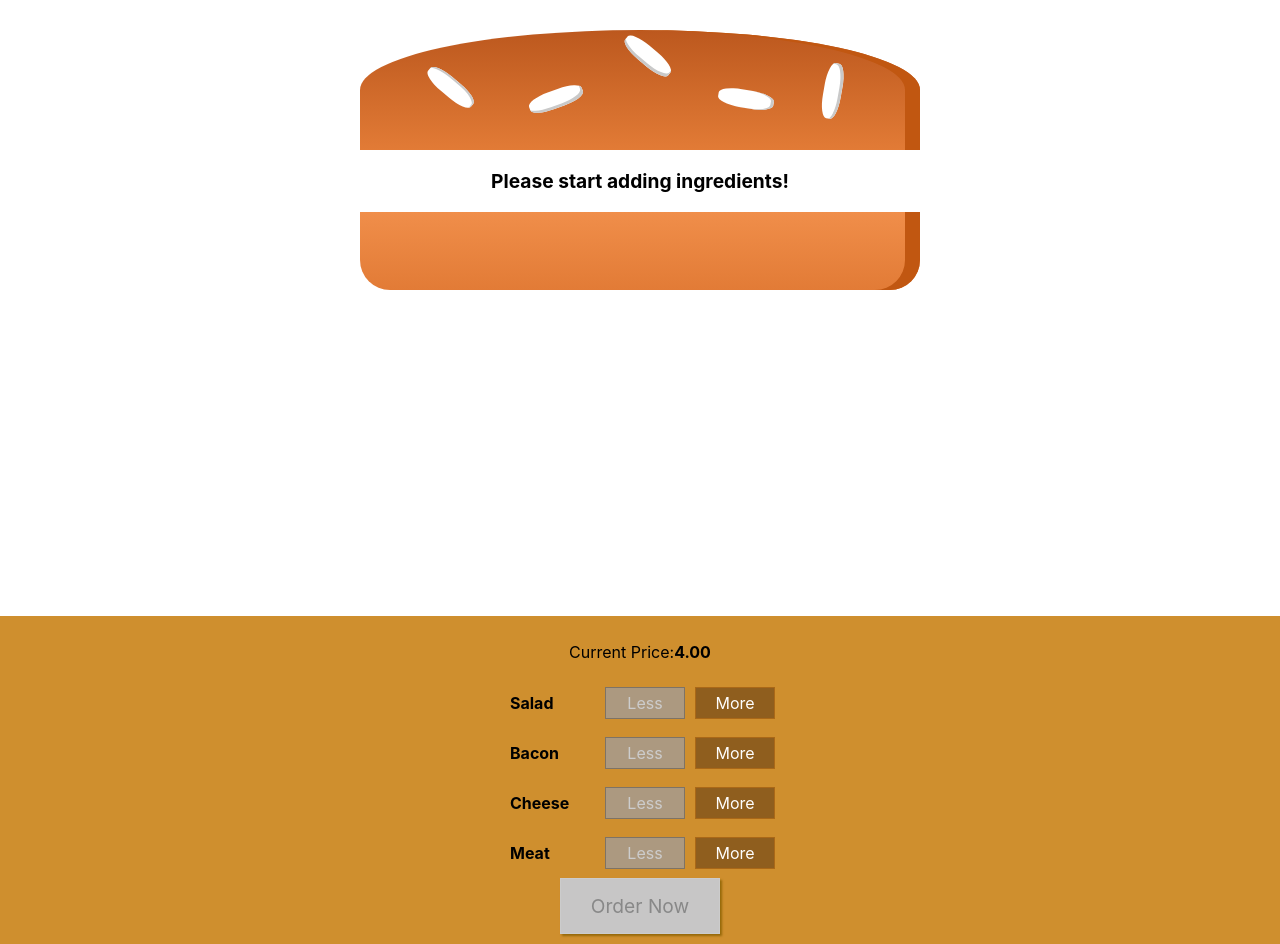
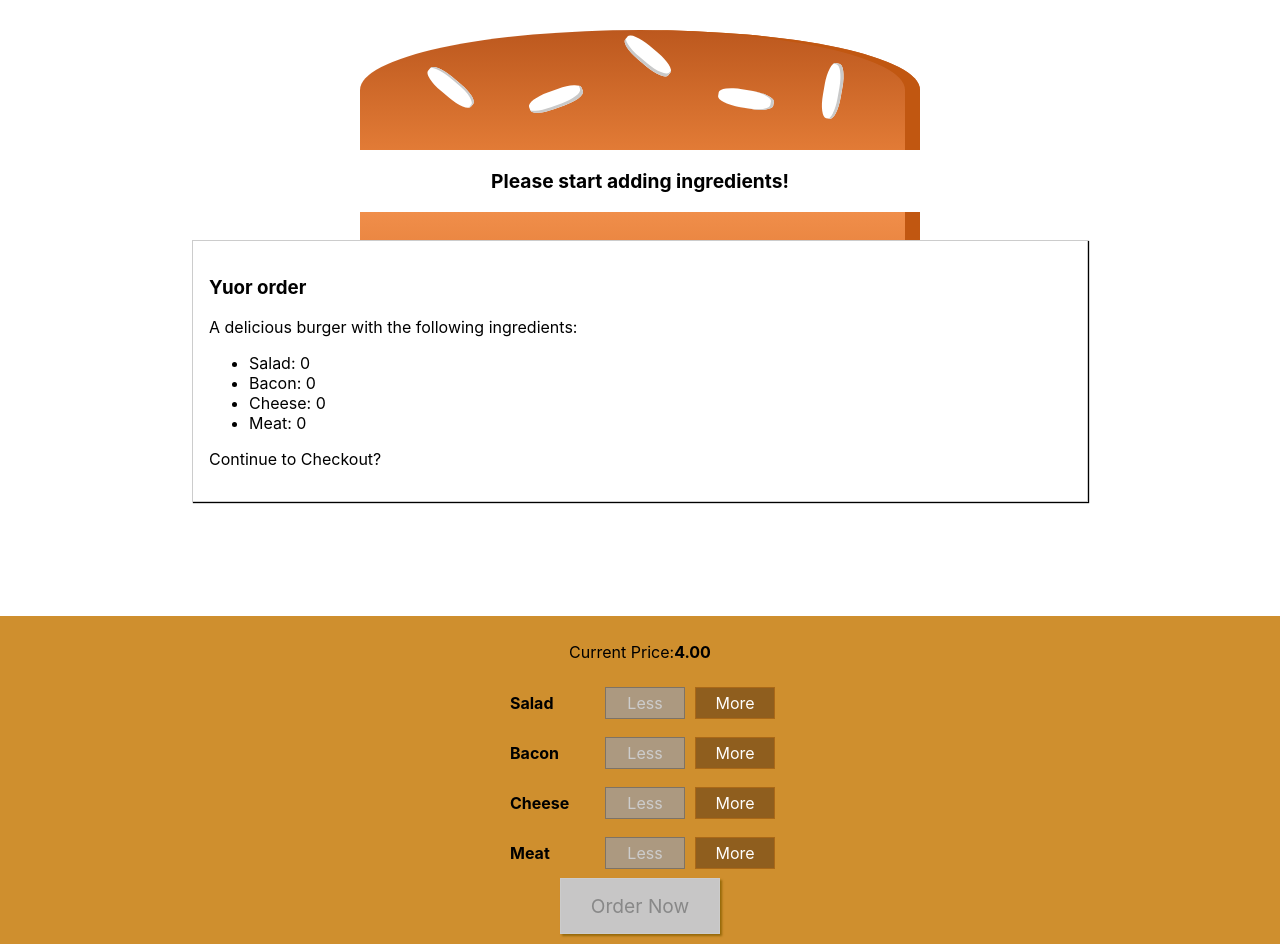
Before and after one commit to Mostafa-Ragab/burger-builder, a React (Create React App) app: page / in a window 1280 px wide. Built offline with nearby package versions, Linux system fonts and the light colour scheme.

Commit message:
importing order summary and passing ingredients

```diff
--- a/src/containers/burger-builder/burger-builder.js
+++ b/src/containers/burger-builder/burger-builder.js
@@ -1,8 +1,9 @@
 import React, { Component } from "react";
 import BuildControls from "../../components/burger-controls/BuildControls";
-
+import Aux from "../../hoc/Aux_";
+import Modal from "../../components/UI/Modal/Modal";
 import Burger from "../../components/burger/Burger";
-
+import OrderSummary from "../../components/burger/oreder-summary/OrderSummary";
 const INGREDIENTS_PRICES = {
 	salad: 0.5,
 	cheese: 0.4,
@@ -75,7 +76,10 @@ class BurgerBuilder extends Component {
 			disabledInfo[key] = disabledInfo[key] <= 0;
 		}
 		return (
-			<>
+			<Aux>
+				<Modal>
+					<OrderSummary ingredients={this.state.ingredients} />
+				</Modal>
 				<Burger ingredients={this.state.ingredients}></Burger>
 				<BuildControls
 					ingredientAdded={this.addIngredientHandler}
@@ -84,7 +88,7 @@ class BurgerBuilder extends Component {
 					price={this.state.totalPrice}
 					purchasable={this.state.purchasable}
 				/>
-			</>
+			</Aux>
 		);
 	}
 }
```
